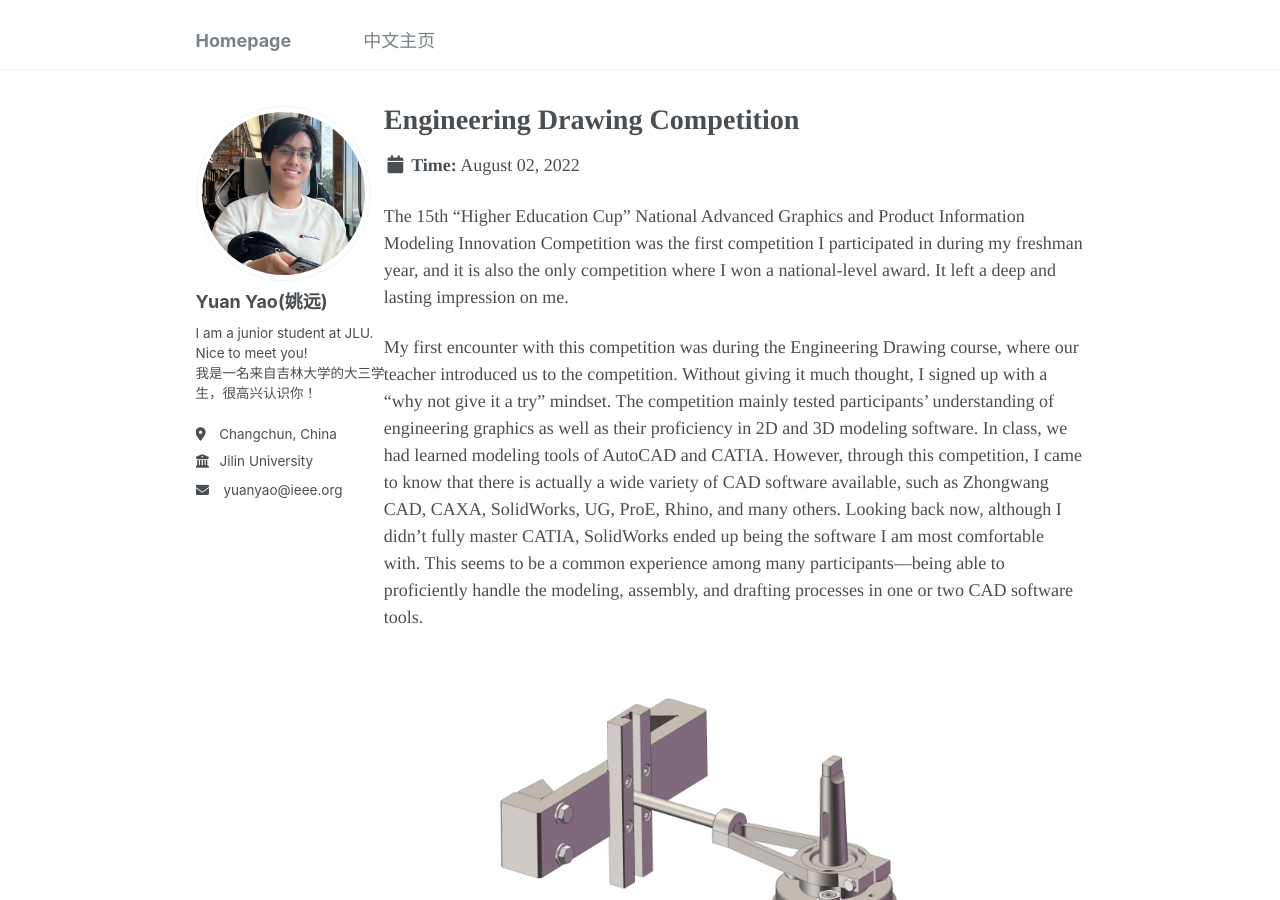
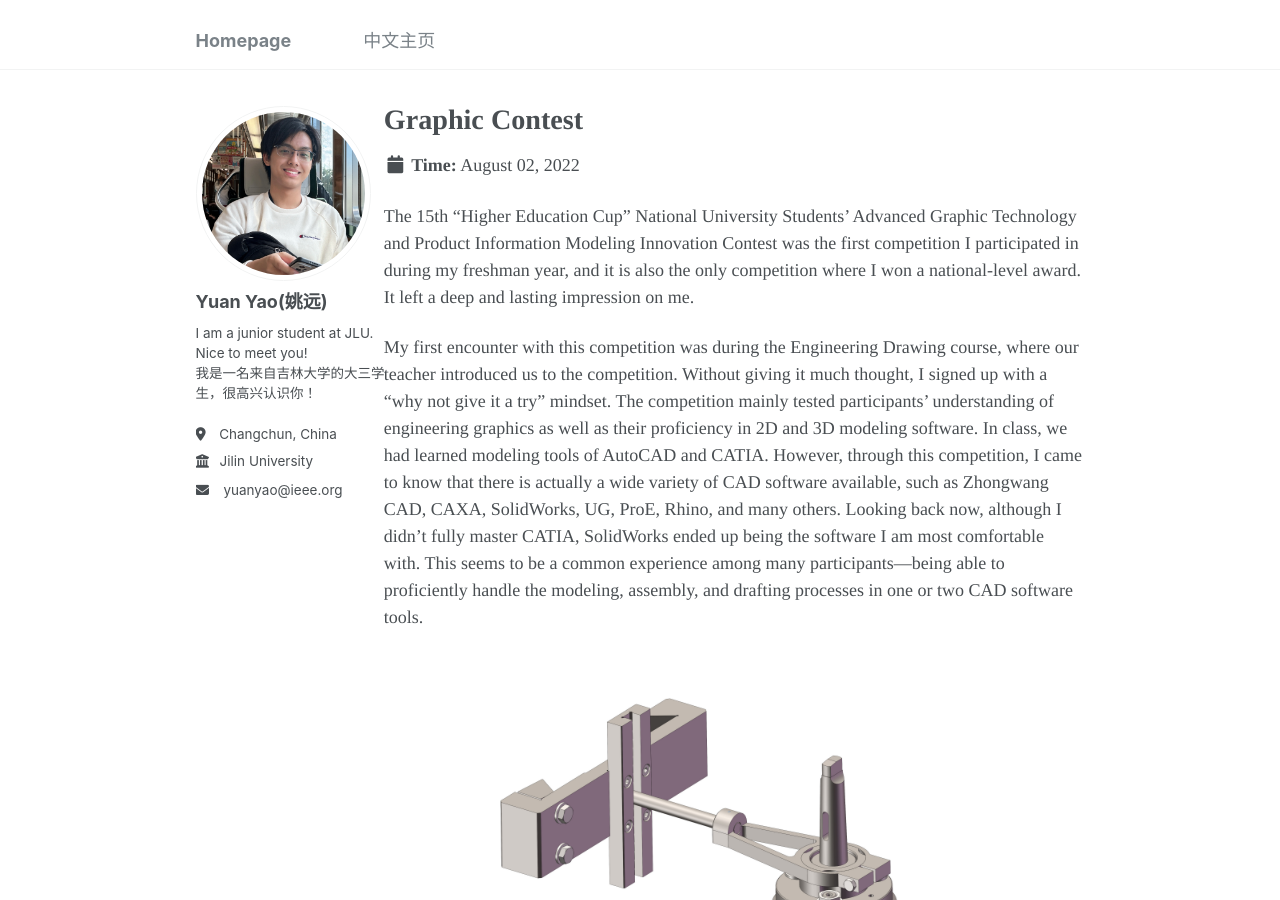
Before and after one commit to YuanYao-git/YuanYao-git.github.io, a Jekyll site: the page built from _posts/2022-08-02-post-111.md, in a window 1280 px wide and 900 px high. Built offline with Jekyll 4.4.1, drawn with Linux system fonts in a browser that asks for light colours.

Commit message:
translation improved

```diff
--- a/_posts/2022-08-02-post-111.md
+++ b/_posts/2022-08-02-post-111.md
@@ -1,25 +1,23 @@
 ---
-title: ' Engineering Drawing Competition'
+title: ' Graphic Contest'
 date: 2022-08-02
 excerpt: "The 15th “Higher Education Cup” National Advanced Graphics and Product Information Modeling Innovation Competition  [more](/posts/2022/08/post/111)"
 permalink: /posts/2022/08/post/111
 ---
-
-
-The 15th "Higher Education Cup" National Advanced Graphics and Product Information Modeling Innovation Competition was the first competition I participated in during my freshman year, and it is also the only competition where I won a national-level award. It left a deep and lasting impression on me.
+The 15th “Higher Education Cup” National University Students’ Advanced Graphic Technology and Product Information Modeling Innovation Contest was the first competition I participated in during my freshman year, and it is also the only competition where I won a national-level award. It left a deep and lasting impression on me.
 
 My first encounter with this competition was during the Engineering Drawing course, where our teacher introduced us to the competition. Without giving it much thought, I signed up with a "why not give it a try" mindset. The competition mainly tested participants' understanding of engineering graphics as well as their proficiency in 2D and 3D modeling software. In class, we had learned modeling tools of AutoCAD and CATIA. However, through this competition, I came to know that there is actually a wide variety of CAD software available, such as Zhongwang CAD, CAXA, SolidWorks, UG, ProE, Rhino, and many others. Looking back now, although I didn't fully master CATIA, SolidWorks ended up being the software I am most comfortable with. This seems to be a common experience among many participants—being able to proficiently handle the modeling, assembly, and drafting processes in one or two CAD software tools.
 
+![三维制图](/assets/images/三维制图.png)
 
-![三维制图](/assets/images/三维制图.png)
 <center>Figure 1: Three-axis drilling three-dimensional mapping</center>
 
+![二维工程图绘制](/assets/images/二维工程图绘制.png)
 
-![二维工程图绘制](/assets/images/二维工程图绘制.png)
 <center>Figure 2: 2D engineering drawing</center>
 
+![工程制图投影基础](/assets/images/工程制图投影基础.png)
 
-![工程制图投影基础](/assets/images/工程制图投影基础.png)
 <center>Figure 3: Basic Principles of Engineering Drawing Projection</center>
 
 Here are some of the models I built and the engineering drawings I produced. This competition was significantly more challenging than our regular exams, which made the three related engineering drawing exams much easier for me—I achieved scores above 90 in all of them. Additionally, for the Engineering drawing course project, those of us who achieved a second prize or higher at the provincial level in the competition were directly exempted from the course (which meant an extra two weeks of vacation during the winter break). More importantly, this competition gave me some understanding of typical structures in engineering and helped me begin to grasp the relationship between manufacturing and design. It also helped me build a foundational awareness of engineering.
```
Also changed, not shown: _pages/about-zh.md (+1 -1 lines), _pages/about.md (+1 -1 lines), 3 other files.
